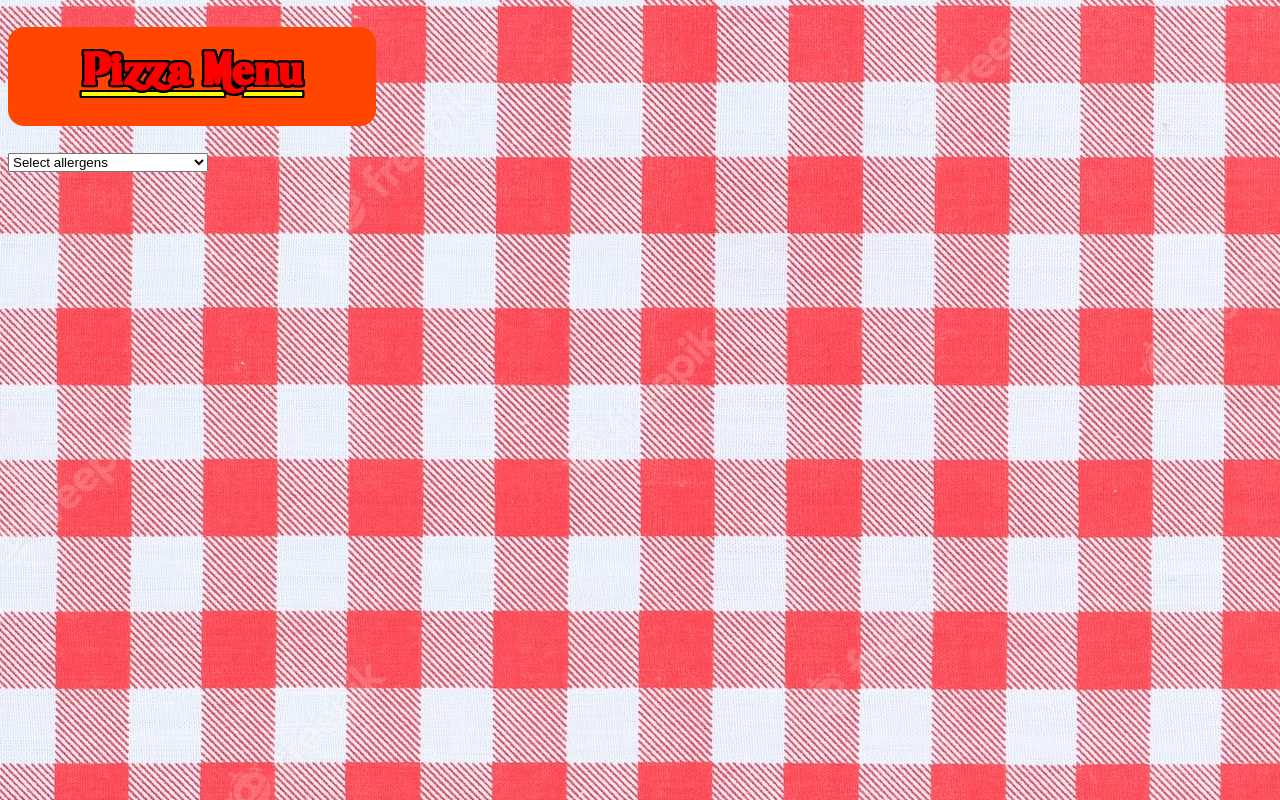
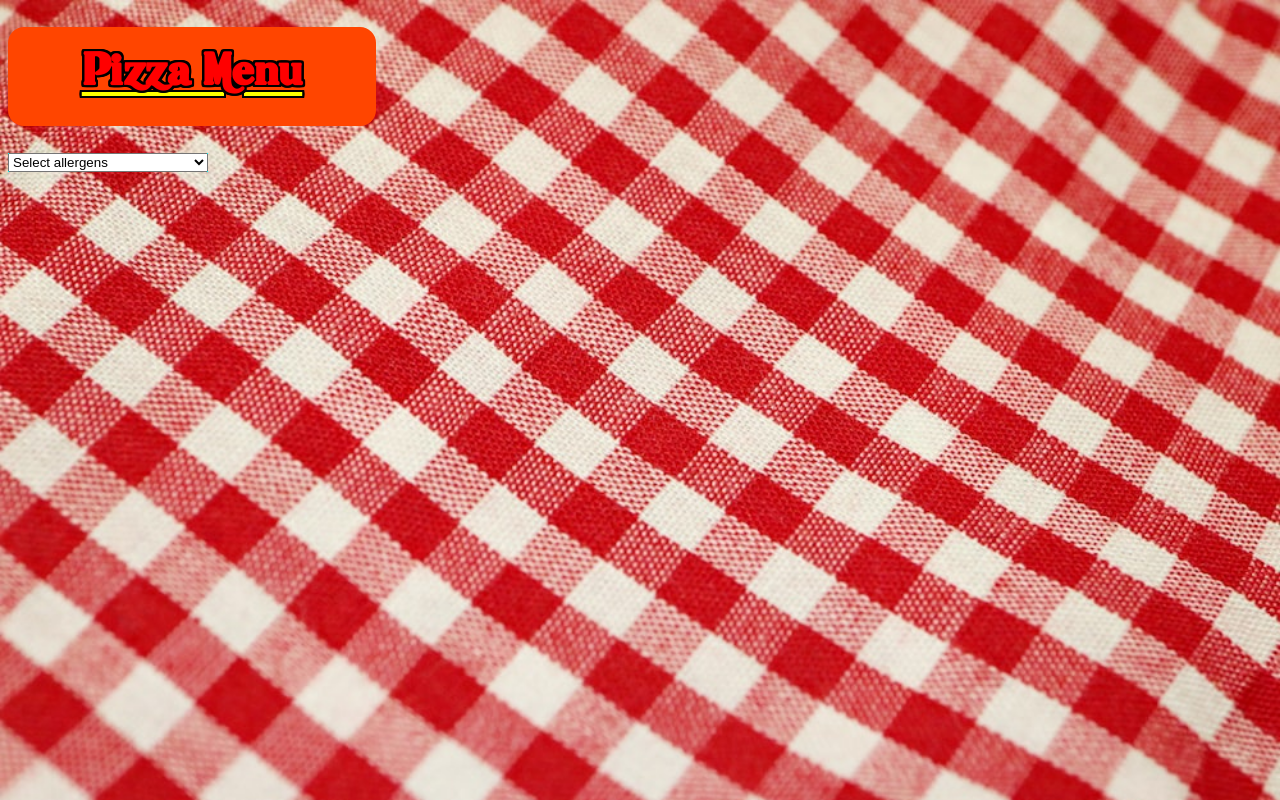
Before and after one commit to hsaz213/pizzeria-nodejs, a website: page frontend/views/index.html in a window 1280 px wide. Drawn offline with Linux system fonts and the light colour scheme; no server answers.

Commit message:
add background

```diff
--- a/frontend/views/style.css
+++ b/frontend/views/style.css
@@ -4,7 +4,9 @@
 }
 
 body {
-    background-image: url('/img/bg.avif');
+    background-image: url('/img/back.jpg');
+    background-repeat: no-repeat;
+    background-size: cover;
 }
 
 .hidden {
```
Also changed, not shown: frontend/public/img/back.jpg (added), frontend/public/img/bg.avif (deleted).
